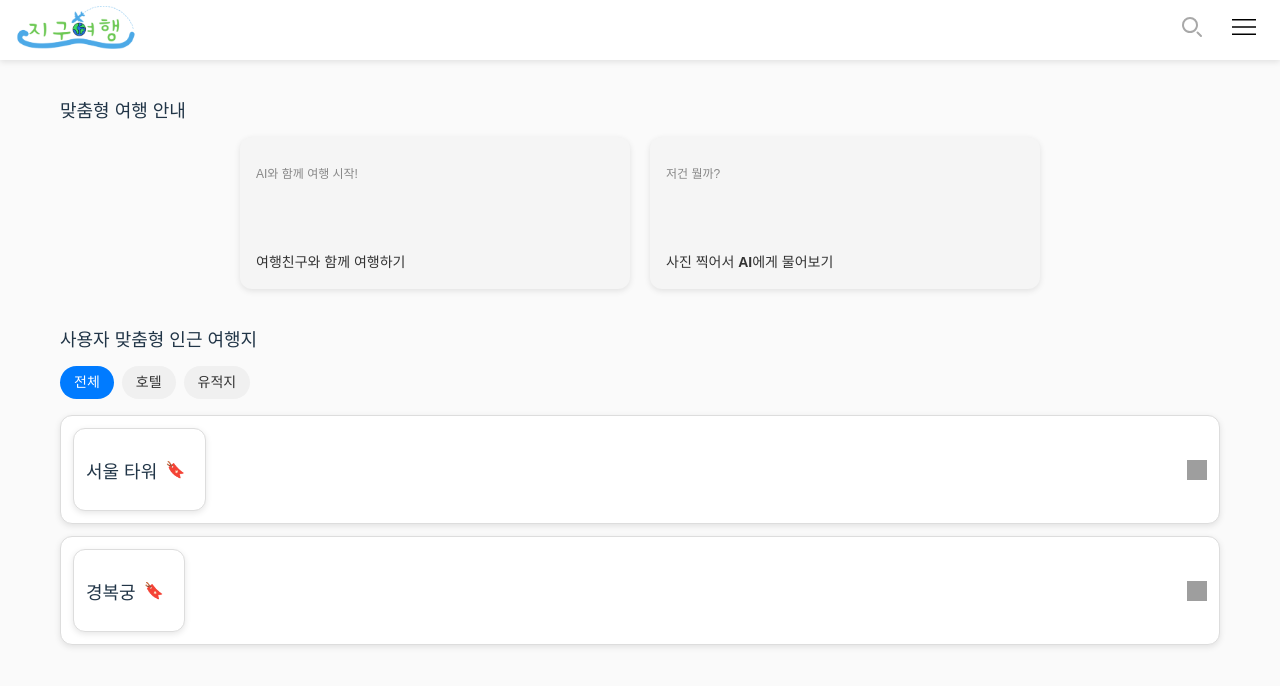
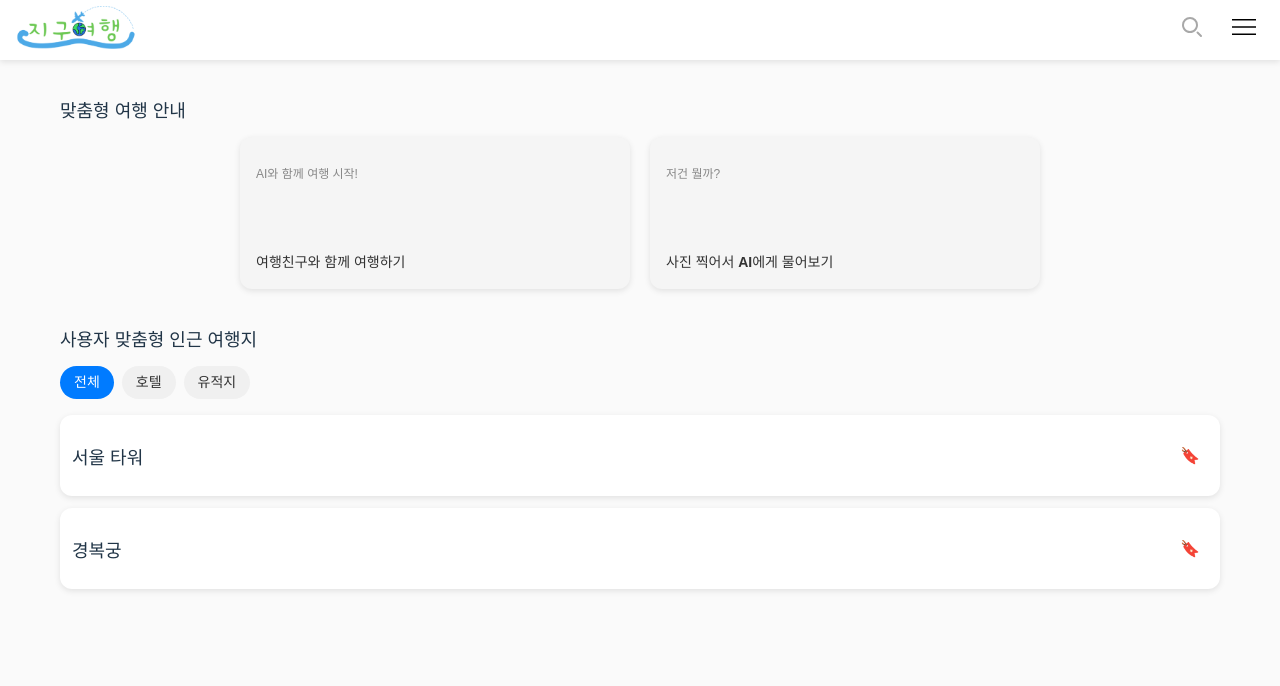
Before and after one commit to Team-Merge/jigu_travel_fe, a React (Vite) app: page /home in a window 1280 px wide. Shown: the top 686 px of the page. Built offline with nearby package versions, Linux system fonts and the light colour scheme; grey boxes are pictures that could not be loaded.

Commit message:
feat: Travelcard 수정

```diff
--- a/src/pages/Home.tsx
+++ b/src/pages/Home.tsx
@@ -34,14 +34,8 @@ const Home: React.FC = () => {
         </div>
 
         <div className="travel-list">
-          <div className="travel-card">
-            <TravelCard name="서울 타워" />
-            <img src="/icons/bookmark.svg" alt="북마크" className="bookmark-icon" />
-          </div>
-          <div className="travel-card">
-            <TravelCard name="경복궁" />
-            <img src="/icons/bookmark.svg" alt="북마크" className="bookmark-icon" />
-          </div>
+          <TravelCard name="서울 타워" />
+          <TravelCard name="경복궁" />
         </div>
       </div>
     </div>
--- a/src/styles/Home.css
+++ b/src/styles/Home.css
@@ -117,28 +117,3 @@ h3 {
     text-align: left;
     margin-top: 20px;
 }
-/* 여행지 카드 스타일 */
-.travel-card {
-    display: flex;
-    flex-direction: row;
-    justify-content: space-between;
-    align-items: center;
-    background-color: white;
-    padding: 12px;
-    border-radius: 12px;
-    box-shadow: 0px 2px 6px rgba(0, 0, 0, 0.1);
-    cursor: pointer;
-    transition: transform 0.2s ease;
-}
-
-/* 여행지 카드 호버 효과 */
-.travel-card:hover {
-    transform: translateY(-2px);
-}
-
-/* 북마크 아이콘 스타일 */
-.travel-card .bookmark-icon {
-    width: 20px;
-    height: 20px;
-    cursor: pointer;
-}
--- a/src/styles/TravelCard.css
+++ b/src/styles/TravelCard.css
@@ -1,5 +1,26 @@
 /* src/styles/TravelCard.css */
+/* 여행지 카드 스타일 */
 .travel-card {
-    border: 1px solid #ddd;
-    padding: 10px;
-  }
+  display: flex;
+  flex-direction: row;
+  justify-content: space-between;
+  align-items: center;
+  background-color: white;
+  padding: 12px;
+  border-radius: 12px;
+  box-shadow: 0px 2px 6px rgba(0, 0, 0, 0.1);
+  cursor: pointer;
+  transition: transform 0.2s ease;
+}
+
+/* 여행지 카드 호버 효과 */
+.travel-card:hover {
+  transform: translateY(-2px);
+}
+
+/* 북마크 아이콘 스타일 */
+.travel-card .bookmark-icon {
+  width: 20px;
+  height: 20px;
+  cursor: pointer;
+}
```
